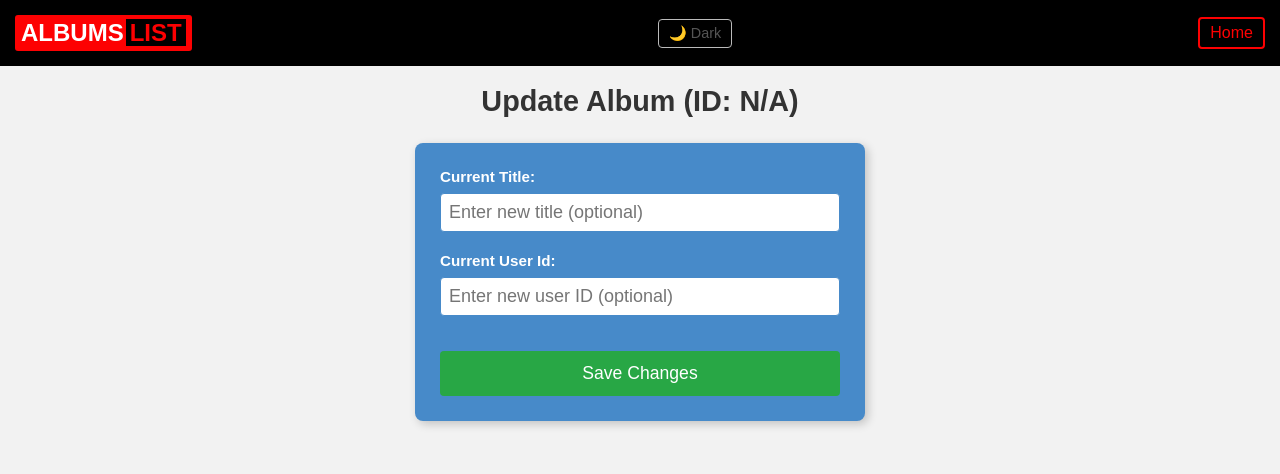
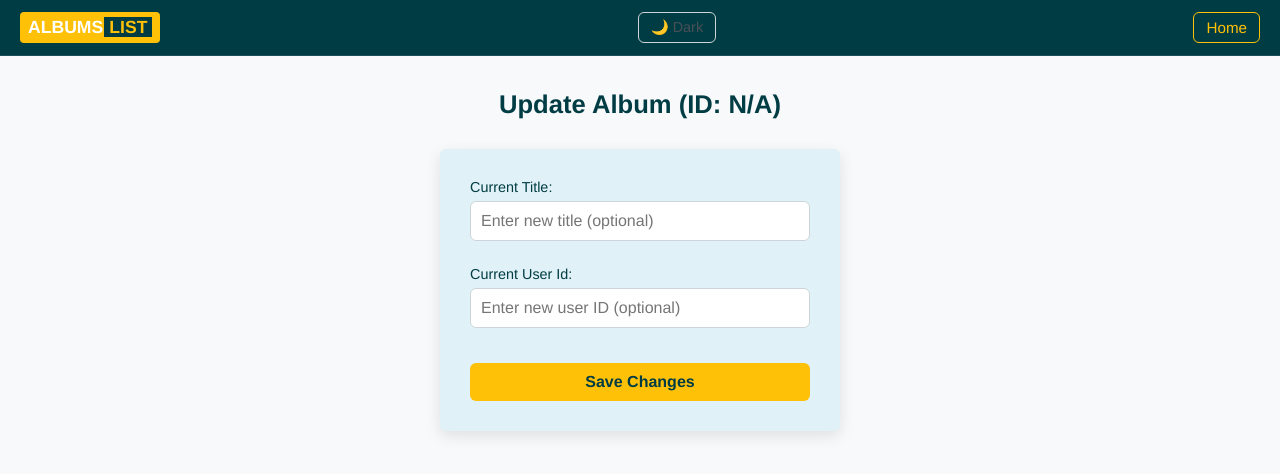
Before and after one commit to ronaldo-28/album, a React app: page /update-album in a window 1280 px wide. Built offline with nearby package versions, Linux system fonts and the light colour scheme; no server answers.

Commit message:
Modified UI file

```diff
--- a/src/index.css
+++ b/src/index.css
@@ -1,150 +1,145 @@
-/* index.css */
+/* index.css - Refreshed Theme: Deep Teal & Gold */
 
 /* ----------------------------------------- */
 /* THEME COLOR VARIABLES                     */
 /* ----------------------------------------- */
 
-/* Define CSS variables for colors in the default (light) theme */
+/* Define CSS variables for the default (light) theme */
 :root {
   /* Base colors */
-  --bg-color: #f2f2f2; /* Page background */
-  --text-color: #333; /* Default text color */
+  --bg-color: #f8f9fa; /* Very light off-white */
+  --text-color: #003c43; /* Dark Teal/Blue-Green */
 
   /* Navbar specific colors */
-  --navbar-bg: #000000; /* Navbar background */
-  --navbar-brand-bg: #fd0102; /* Background for the first part of the brand */
-  --navbar-brand-text: white; /* Text color for the first part of the brand */
-  --navbar-brand-half-bg: #000000; /* Background for the second part of the brand */
-  --navbar-brand-half-text: #fd0102; /* Text color for the second part of the brand */
-  --navbar-button-text: #fd0102; /* Text color for the navigation button */
-  --navbar-button-border: #fd0102; /* Border color for the navigation button */
-  --navbar-button-hover-bg: #fd0102; /* Background color on hover for the navigation button */
-  --navbar-button-hover-text: white; /* Text color on hover for the navigation button */
+  --navbar-bg: #003c43; /* Dark Teal */
+  --navbar-brand-text: #ffffff; /* White */
+  --navbar-brand-bg: #ffc107; /* Gold/Amber accent */
+  --navbar-brand-half-bg: #003c43; /* Dark Teal */
+  --navbar-brand-half-text: #ffc107; /* Gold/Amber accent */
+  --navbar-button-text: #ffc107; /* Gold/Amber accent */
+  --navbar-button-border: #ffc107; /* Gold/Amber accent */
+  --navbar-button-hover-bg: #ffc107; /* Gold/Amber accent */
+  --navbar-button-hover-text: #003c43; /* Dark Teal */
 
   /* Theme Toggle Button colors */
-  --theme-toggle-outline: #bbb; /* Border/outline color for the toggle button */
-  --theme-toggle-text: #555; /* Text color for the toggle button */
-  --theme-toggle-hover-bg: #eee; /* Background color on hover for the toggle button */
+  --theme-toggle-outline: #ced4da; /* Light Grey */
+  --theme-toggle-text: #495057; /* Dark Grey */
+  --theme-toggle-hover-bg: #e9ecef; /* Slightly darker off-white */
 
   /* Album List Item ('List' component) colors */
-  --list-bg: #478ac9; /* Background for album items */
-  --list-text: white; /* Text color inside album items */
-  --list-button-update-bg: black; /* Background for the 'Update' button */
-  --list-button-update-text: white; /* Text color for the 'Update' button */
-  --list-button-update-hover-bg: #333; /* Background on hover for the 'Update' button */
-  --list-button-delete-bg: #fd0102; /* Background for the 'Delete' button */
-  --list-button-delete-text: white; /* Text color for the 'Delete' button */
-  --list-button-delete-hover-bg: #c80002; /* Background on hover for the 'Delete' button */
+  --list-bg: #e0f2f7; /* Very Light Cyan/Teal */
+  --list-text: #003c43; /* Dark Teal */
+  --list-button-update-bg: #005f73; /* Medium Teal */
+  --list-button-update-text: #ffffff; /* White */
+  --list-button-update-hover-bg: #004f5f; /* Darker Medium Teal */
+  --list-button-delete-bg: #ae2012; /* Muted dark red */
+  --list-button-delete-text: #ffffff; /* White */
+  --list-button-delete-hover-bg: #9b2226; /* Darker muted red */
 
   /* Form ('AddAlbum', 'UpdateAlbum') colors */
-  --form-bg: #478ac9; /* Background for form containers */
-  --form-text: white; /* Text color inside forms (labels, etc.) */
-  --form-input-bg: white; /* Background for input fields */
-  --form-input-text: #333; /* Text color inside input fields */
-  --form-button-bg: #28a745; /* Background for form submit buttons */
-  --form-button-text: white; /* Text color for form submit buttons */
-  --form-button-hover-bg: #218838; /* Background on hover for form submit buttons */
-  --form-heading-text: #333; /* Text color for form page headings (like 'Add New Album') */
+  --form-bg: #e0f2f7; /* Very Light Cyan/Teal */
+  --form-text: #003c43; /* Dark Teal */
+  --form-input-bg: #ffffff; /* White */
+  --form-input-text: #003c43; /* Dark Teal */
+  --form-button-bg: #ffc107; /* Gold/Amber accent */
+  --form-button-text: #003c43; /* Dark Teal */
+  --form-button-hover-bg: #e0a800; /* Darker Gold/Amber */
+  --form-heading-text: #003c43; /* Dark Teal */
 }
 
 /* Define overrides for the dark theme when body has 'dark' class */
 body.dark {
   /* Base colors */
-  --bg-color: #212529;
-  --text-color: #f8f9fa;
+  --bg-color: #1a2a30; /* Very Dark Slate Blue/Teal */
+  --text-color: #e0f2f7; /* Light Cyan/Teal */
 
   /* Navbar specific colors */
-  --navbar-bg: #1a1a1a;
-  --navbar-brand-bg: #e60000;
-  --navbar-brand-text: #f8f9fa;
-  --navbar-brand-half-bg: #1a1a1a;
-  --navbar-brand-half-text: #e60000;
-  --navbar-button-text: #e60000;
-  --navbar-button-border: #e60000;
-  --navbar-button-hover-bg: #e60000;
-  --navbar-button-hover-text: #f8f9fa;
+  --navbar-bg: #00272e; /* Almost Black Teal */
+  --navbar-brand-text: #ffffff; /* White */
+  --navbar-brand-bg: #ffc107; /* Gold/Amber accent */
+  --navbar-brand-half-bg: #00272e; /* Almost Black Teal */
+  --navbar-brand-half-text: #ffc107; /* Gold/Amber accent */
+  --navbar-button-text: #ffc107; /* Gold/Amber accent */
+  --navbar-button-border: #ffc107; /* Gold/Amber accent */
+  --navbar-button-hover-bg: #ffc107; /* Gold/Amber accent */
+  --navbar-button-hover-text: #00272e; /* Almost Black Teal */
 
   /* Theme Toggle Button colors */
-  --theme-toggle-outline: #555;
-  --theme-toggle-text: #aaa;
-  --theme-toggle-hover-bg: #333;
+  --theme-toggle-outline: #495057; /* Dark Grey */
+  --theme-toggle-text: #adb5bd; /* Light Grey */
+  --theme-toggle-hover-bg: #343a40; /* Darker Grey */
 
   /* Album List Item colors */
-  --list-bg: #3a70a1;
-  --list-text: #f8f9fa;
-  --list-button-update-bg: #555;
-  --list-button-update-text: #f8f9fa;
-  --list-button-update-hover-bg: #777;
-  --list-button-delete-bg: #e60000;
-  --list-button-delete-text: #f8f9fa;
-  --list-button-delete-hover-bg: #ff1a1a;
+  --list-bg: #004f5f; /* Darker Medium Teal */
+  --list-text: #e0f2f7; /* Light Cyan/Teal */
+  --list-button-update-bg: #007f8f; /* Brighter Teal */
+  --list-button-update-text: #ffffff; /* White */
+  --list-button-update-hover-bg: #009fb3; /* Even Brighter Teal */
+  --list-button-delete-bg: #ca6702; /* Burnt Orange/Brown */
+  --list-button-delete-text: #ffffff; /* White */
+  --list-button-delete-hover-bg: #bb3e03; /* Darker Burnt Orange */
 
   /* Form colors */
-  --form-bg: #3a70a1;
-  --form-text: #f8f9fa;
-  --form-input-bg: #495057;
-  --form-input-text: #f8f9fa;
-  --form-button-bg: #1e7e34;
-  --form-button-text: #f8f9fa;
-  --form-button-hover-bg: #155724;
-  --form-heading-text: #f8f9fa; /* Light text for heading in dark mode */
+  --form-bg: #004f5f; /* Darker Medium Teal */
+  --form-text: #e0f2f7; /* Light Cyan/Teal */
+  --form-input-bg: #344c54; /* Dark Slate */
+  --form-input-text: #e0f2f7; /* Light Cyan/Teal */
+  --form-button-bg: #ffc107; /* Gold/Amber accent */
+  --form-button-text: #003c43; /* Dark Teal */
+  --form-button-hover-bg: #e0a800; /* Darker Gold/Amber */
+  --form-heading-text: #e0f2f7; /* Light Cyan/Teal */
 }
 
 /* ----------------------------------------- */
 /* GLOBAL STYLES & RESETS                    */
 /* ----------------------------------------- */
 
-/* Universal selector (*) applies these styles to ALL elements */
 * {
-  margin: 0px; /* Remove default browser margins */
-  padding: 0px; /* Remove default browser padding */
-  box-sizing: border-box; /* Include padding and border in element's total width/height */
-  font-family: Arial, Helvetica, sans-serif; /* Default font stack */
+  margin: 0;
+  padding: 0;
+  box-sizing: border-box;
+  /* Changed font stack slightly */
+  font-family: Helvetica, Arial, sans-serif;
 }
 
-/* Styles applied to the <body> element */
 body {
-  width: 100%; /* Full viewport width */
-  min-height: 100vh; /* At least full viewport height */
-  background-color: var(--bg-color); /* Use theme variable for background */
-  color: var(--text-color); /* Use theme variable for default text */
-  transition: background-color 0.3s ease, color 0.3s ease; /* Smooth theme transitions */
+  width: 100%;
+  min-height: 100vh;
+  background-color: var(--bg-color);
+  color: var(--text-color);
+  /* Slightly faster transition */
+  transition: background-color 0.25s ease, color 0.25s ease;
 }
 
-/* Styles applied to anchor (<a>) tags */
 a {
-  color: unset; /* Inherit color from parent */
-  text-decoration: none; /* Remove underline */
+  color: inherit; /* Changed from unset for clarity */
+  text-decoration: none;
 }
 
-/* Styles applied to input fields */
 input {
-  outline: none; /* Remove default focus outline */
-  font-size: 18px; /* Base font size */
-  width: 100%; /* Full width of container */
-  background-color: var(--form-input-bg); /* Use theme variable */
-  color: var(--form-input-text); /* Use theme variable */
-  border: 1px solid var(--list-bg); /* Subtle border, color related to list background */
-  padding: 8px; /* Internal spacing */
-  border-radius: 4px; /* Rounded corners */
+  outline: none;
+  font-size: 1rem; /* Adjusted size */
+  width: 100%;
+  background-color: var(--form-input-bg);
+  color: var(--form-input-text);
+  /* Slightly different border color source */
+  border: 1px solid var(--theme-toggle-outline);
+  padding: 10px; /* Adjusted padding */
+  border-radius: 6px; /* Slightly more rounded */
 }
 input:focus {
-  border-color: var(
-    --form-button-bg
-  ); /* Highlight focus using form button color */
-  /* Subtle focus glow using form button color with transparency */
-  box-shadow: 0 0 0 2px rgba(var(--form-button-bg), 0.25);
+  border-color: var(--form-button-bg); /* Use theme variable for focus */
+  box-shadow: 0 0 0 3px rgba(var(--form-button-bg), 0.2); /* Adjusted focus shadow */
 }
 
-/* Styles applied to button elements */
 button {
-  outline: none; /* Remove default focus outline */
-  border: none; /* Remove default border */
-  cursor: pointer; /* Indicate interactivity */
-  border-radius: 4px; /* Base rounded corners */
-  /* Base transitions for smooth hover effects */
-  transition: background-color 0.2s ease, color 0.2s ease,
-    border-color 0.2s ease;
+  outline: none;
+  border: none;
+  cursor: pointer;
+  border-radius: 6px; /* Slightly more rounded */
+  /* Slightly different transition timing */
+  transition: background-color 0.15s ease, color 0.15s ease,
+    border-color 0.15s ease;
 }
 
 /* ----------------------------------------- */
@@ -153,66 +148,66 @@ button {
 
 .navbar {
   width: 100%;
-  padding: 15px 15px; /* Symmetrical padding */
-  background-color: var(--navbar-bg); /* Use theme variable */
-  display: flex; /* Enable Flexbox */
-  justify-content: space-between; /* Space out logo, toggle, nav link */
-  align-items: center; /* Vertically align items */
-  position: fixed; /* Fix to viewport */
-  top: 0; /* Align to top */
-  left: 0; /* Align to left */
-  z-index: 1000; /* Ensure it's above most other content */
-  box-sizing: border-box; /* Include padding in width calculation */
+  padding: 12px 20px; /* Adjusted padding */
+  background-color: var(--navbar-bg);
+  display: flex;
+  justify-content: space-between;
+  align-items: center;
+  position: fixed;
+  top: 0;
+  left: 0;
+  z-index: 1000;
+  box-sizing: border-box;
+  border-bottom: 1px solid rgba(255, 255, 255, 0.1); /* Subtle border in dark mode */
 }
 
-/* Navbar Brand/Logo styling */
+/* Navbar Brand styling - Adjusted colors */
 .navbar h2 {
-  background-color: var(--navbar-brand-bg); /* Use theme variable */
-  width: fit-content; /* Size to content */
-  padding: 4px 6px;
-  color: var(--navbar-brand-text); /* Use theme variable */
-  border-radius: 3px;
-  cursor: default; /* Default cursor as it's likely not interactive */
+  background-color: var(--navbar-brand-bg);
+  width: fit-content;
+  padding: 5px 8px; /* Adjusted padding */
+  color: var(--navbar-brand-text);
+  border-radius: 4px; /* Slightly less rounded */
+  cursor: default;
+  font-weight: bold; /* Added bold */
+  font-size: 1.1rem; /* Adjusted size */
 }
 .brand-first-half {
-  margin-right: 2px; /* Small space between brand parts */
+  margin-right: 1px; /* Reduced space */
 }
 .brand-last-half {
-  background-color: var(--navbar-brand-half-bg); /* Use theme variable */
-  color: var(--navbar-brand-half-text); /* Use theme variable */
-  padding: 0 4px;
+  background-color: var(--navbar-brand-half-bg);
+  color: var(--navbar-brand-half-text);
+  padding: 0 5px; /* Adjusted padding */
 }
 
-/* Styles for the Navigation Link's Button (e.g., "Add Album" or "Home") */
+/* Navbar Navigation Button */
 .navbar > a > button {
-  background-color: transparent; /* No background */
-  color: var(--navbar-button-text); /* Use theme variable */
-  border: 2px solid var(--navbar-button-border); /* Use theme variable */
-  padding: 5px 10px;
+  background-color: transparent;
+  color: var(--navbar-button-text);
+  border: 1px solid var(--navbar-button-border); /* Thinner border */
+  padding: 6px 12px; /* Adjusted padding */
   cursor: pointer;
-  font-size: 1rem;
-  border-radius: 4px;
-  /* Base transition inherited */
+  font-size: 0.95rem; /* Adjusted size */
+  border-radius: 6px; /* Match button rounding */
 }
 .navbar > a > button:hover {
-  background-color: var(--navbar-button-hover-bg); /* Use theme variable */
-  color: var(--navbar-button-hover-text); /* Use theme variable */
+  background-color: var(--navbar-button-hover-bg);
+  color: var(--navbar-button-hover-text);
 }
 
-/* Styles for the centered theme toggle button */
+/* Navbar Theme Toggle Button */
 .theme-toggle-button-center {
-  padding: 5px 10px;
+  padding: 6px 12px; /* Adjusted padding */
   font-size: 0.9rem;
-  border-radius: 4px;
-  background-color: transparent; /* No background */
-  /* Use theme variables for border and text */
+  border-radius: 6px; /* Match button rounding */
+  background-color: transparent;
   border: 1px solid var(--theme-toggle-outline);
   color: var(--theme-toggle-text);
-  margin: 0 10px; /* Add horizontal margin for spacing */
-  /* Base transition inherited */
+  margin: 0 15px; /* Adjusted margin */
 }
 .theme-toggle-button-center:hover {
-  background-color: var(--theme-toggle-hover-bg); /* Use theme variable */
+  background-color: var(--theme-toggle-hover-bg);
 }
 
 /* ----------------------------------------- */
@@ -220,16 +215,16 @@ button {
 /* ----------------------------------------- */
 
 .albums-list {
-  width: 85%; /* Responsive width */
-  max-width: 1200px; /* Maximum width */
-  margin: auto; /* Center horizontally */
-  /* Top padding to clear the fixed navbar */
-  padding-top: 75px; /* Adjust value based on actual navbar height */
-  display: flex; /* Enable Flexbox */
-  flex-wrap: wrap; /* Allow items to wrap to next line */
-  justify-content: center; /* Center items horizontally */
-  gap: 20px; /* Spacing between items */
-  padding-bottom: 30px; /* Space at the bottom */
+  width: 90%; /* Slightly wider */
+  max-width: 1300px; /* Allow wider max */
+  margin: auto;
+  /* Increased padding slightly */
+  padding-top: 80px;
+  display: flex;
+  flex-wrap: wrap;
+  justify-content: center;
+  gap: 25px; /* Increased gap */
+  padding-bottom: 40px;
 }
 
 /* ----------------------------------------- */
@@ -237,123 +232,122 @@ button {
 /* ----------------------------------------- */
 
 .list {
-  width: 100%; /* Full width on small screens */
-  max-width: 320px; /* Max width for larger screens */
-  min-height: 180px; /* Minimum height */
-  height: auto; /* Height based on content */
-  background-color: var(--list-bg); /* Use theme variable */
-  color: var(--list-text); /* Use theme variable */
-  padding: 15px; /* Internal spacing */
-  display: flex; /* Enable Flexbox */
-  flex-direction: column; /* Stack title and buttons vertically */
-  justify-content: space-between; /* Push title up, buttons down */
-  border-radius: 8px; /* Rounded corners */
-  box-shadow: 2px 2px 8px rgba(0, 0, 0, 0.15); /* Subtle shadow */
+  width: 100%;
+  max-width: 300px; /* Slightly smaller max-width */
+  min-height: 170px; /* Adjusted min-height */
+  height: auto;
+  background-color: var(--list-bg);
+  color: var(--list-text);
+  padding: 20px; /* Increased padding */
+  display: flex;
+  flex-direction: column;
+  justify-content: space-between;
+  border-radius: 6px; /* Match button rounding */
+  /* Softer shadow */
+  box-shadow: 0 4px 8px rgba(0, 0, 0, 0.1);
+  border: 1px solid rgba(0, 0, 0, 0.05); /* Subtle border */
 }
 
 /* Album Title */
 .list h3 {
-  text-align: center;
-  text-transform: capitalize; /* Capitalize first letter of words */
-  margin-bottom: 15px; /* Space below title */
-  font-size: 1.1rem; /* Title font size */
-  word-break: break-word; /* Prevent long titles from overflowing */
+  text-align: left; /* Align title left */
+  text-transform: capitalize;
+  margin-bottom: 20px; /* Increased margin */
+  font-size: 1.05rem; /* Slightly adjusted size */
+  word-break: break-word;
+  font-weight: 600; /* Semibold */
+  line-height: 1.4; /* Improved line spacing */
 }
 
-/* Container for Update/Delete buttons */
+/* Button Group */
 .button-group {
   width: 100%;
   display: flex;
-  justify-content: space-between; /* Space buttons apart */
-  gap: 10px; /* Space between buttons */
+  justify-content: space-between;
+  gap: 12px; /* Increased gap */
 }
 
 /* Update Button */
 .update-btn {
-  background-color: var(--list-button-update-bg); /* Use theme variable */
-  color: var(--list-button-update-text); /* Use theme variable */
-  padding: 10px 15px;
-  flex-grow: 1; /* Allow button to grow to fill space */
-  /* Base transitions and radius inherited */
+  background-color: var(--list-button-update-bg);
+  color: var(--list-button-update-text);
+  padding: 8px 12px; /* Adjusted padding */
+  flex-grow: 1;
+  font-size: 0.9rem; /* Smaller text */
 }
 .update-btn:hover {
-  background-color: var(--list-button-update-hover-bg); /* Use theme variable */
+  background-color: var(--list-button-update-hover-bg);
 }
 
 /* Delete Button */
 .delete-btn {
-  background-color: var(--list-button-delete-bg); /* Use theme variable */
-  color: var(--list-button-delete-text); /* Use theme variable */
-  padding: 10px 15px;
-  flex-grow: 1; /* Allow button to grow to fill space */
-  /* Base transitions and radius inherited */
+  background-color: var(--list-button-delete-bg);
+  color: var(--list-button-delete-text);
+  padding: 8px 12px; /* Adjusted padding */
+  flex-grow: 1;
+  font-size: 0.9rem; /* Smaller text */
 }
 .delete-btn:hover {
-  background-color: var(--list-button-delete-hover-bg); /* Use theme variable */
-  color: var(--list-button-delete-text); /* Keep text color same on hover */
+  background-color: var(--list-button-delete-hover-bg);
+  color: var(--list-button-delete-text);
 }
 
 /* ----------------------------------------- */
 /* FORM PAGES (AddAlbum, UpdateAlbum)        */
 /* ----------------------------------------- */
 
-/* Common container for the form page content area */
 .update-album,
 .addalbum-container {
-  width: 90%; /* Responsive width */
-  max-width: 450px; /* Max width for the form area */
-  margin: auto; /* Center horizontally */
-  /* Top padding to clear the fixed navbar */
-  padding-top: 85px; /* Adjust value based on actual navbar height */
-  padding-bottom: 30px; /* Space at the bottom */
+  width: 90%;
+  max-width: 400px; /* Smaller max width for forms */
+  margin: auto;
+  padding-top: 90px; /* Slightly more padding */
+  padding-bottom: 40px;
 }
 
-/* Heading for the form pages (e.g., "Add New Album") */
 .form-heading {
   text-align: center;
-  color: var(--form-heading-text); /* Use theme variable */
-  margin-bottom: 25px; /* Space below heading */
-  font-size: 1.8rem; /* Heading size */
+  color: var(--form-heading-text);
+  margin-bottom: 30px; /* Increased margin */
+  font-size: 1.6rem; /* Slightly smaller heading */
+  font-weight: 600;
 }
 
-/* The actual form container */
 .form-container,
 .addalbum-form {
-  background-color: var(--form-bg); /* Use theme variable */
-  padding: 25px; /* Internal spacing */
-  margin-top: 0; /* Remove top margin if heading is outside */
-  border-radius: 8px; /* Rounded corners */
-  box-shadow: 3px 3px 10px rgba(0, 0, 0, 0.2); /* Subtle shadow */
-  color: var(--form-text); /* Use theme variable for labels etc. */
+  background-color: var(--form-bg);
+  padding: 30px; /* Increased padding */
+  margin-top: 0;
+  border-radius: 6px; /* Match button rounding */
+  box-shadow: 0 5px 15px rgba(0, 0, 0, 0.1); /* Slightly different shadow */
+  color: var(--form-text);
 }
 
-/* Container for each label-input pair */
 .inp-container {
-  margin-bottom: 20px; /* Space between input groups */
+  margin-bottom: 25px; /* Increased margin */
 }
 
-/* Label styling */
 .inp-container label {
-  display: block; /* Ensure label is on its own line */
-  margin-bottom: 8px; /* Space between label and input */
-  font-weight: bold;
-  font-size: 0.95rem;
-  color: var(--form-text); /* Use theme variable */
+  display: block;
+  margin-bottom: 6px; /* Reduced margin */
+  font-weight: normal; /* Normal weight */
+  font-size: 0.9rem; /* Smaller label */
+  color: var(--form-text);
 }
 
-/* Form submit button styling */
+/* Form submit button */
 .form-container button,
 .addalbum-form button {
-  background-color: var(--form-button-bg); /* Use theme variable */
-  padding: 12px 20px; /* Button size */
-  color: var(--form-button-text); /* Use theme variable */
-  width: 100%; /* Full width button */
-  margin-top: 15px; /* Space above button */
-  font-size: 1.1rem; /* Text size */
-  border-radius: 4px;
-  /* Base transitions inherited */
+  background-color: var(--form-button-bg);
+  padding: 10px 18px; /* Adjusted padding */
+  color: var(--form-button-text);
+  width: 100%;
+  margin-top: 10px; /* Reduced margin */
+  font-size: 1rem; /* Adjusted size */
+  font-weight: bold; /* Bold text */
+  border-radius: 6px; /* Match button rounding */
 }
 .form-container button:hover,
 .addalbum-form button:hover {
-  background-color: var(--form-button-hover-bg); /* Use theme variable */
+  background-color: var(--form-button-hover-bg);
 }
```
